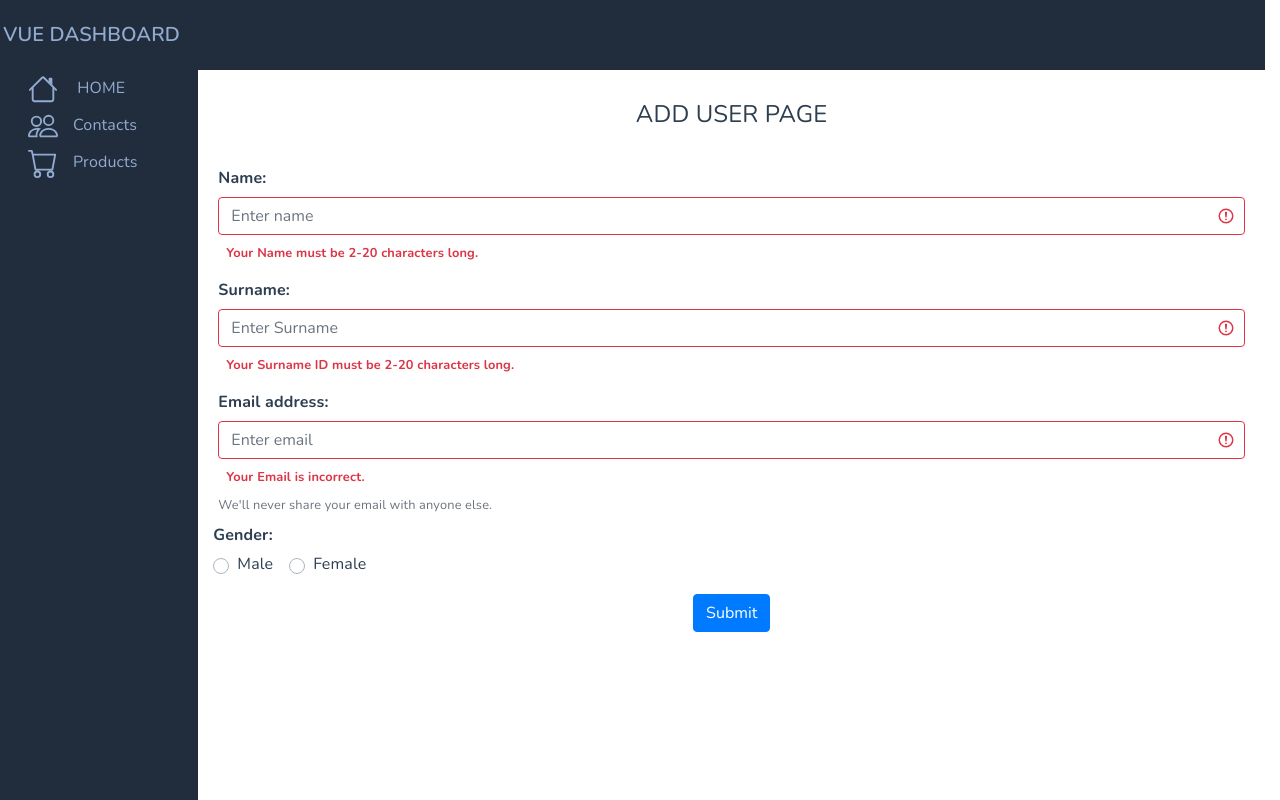
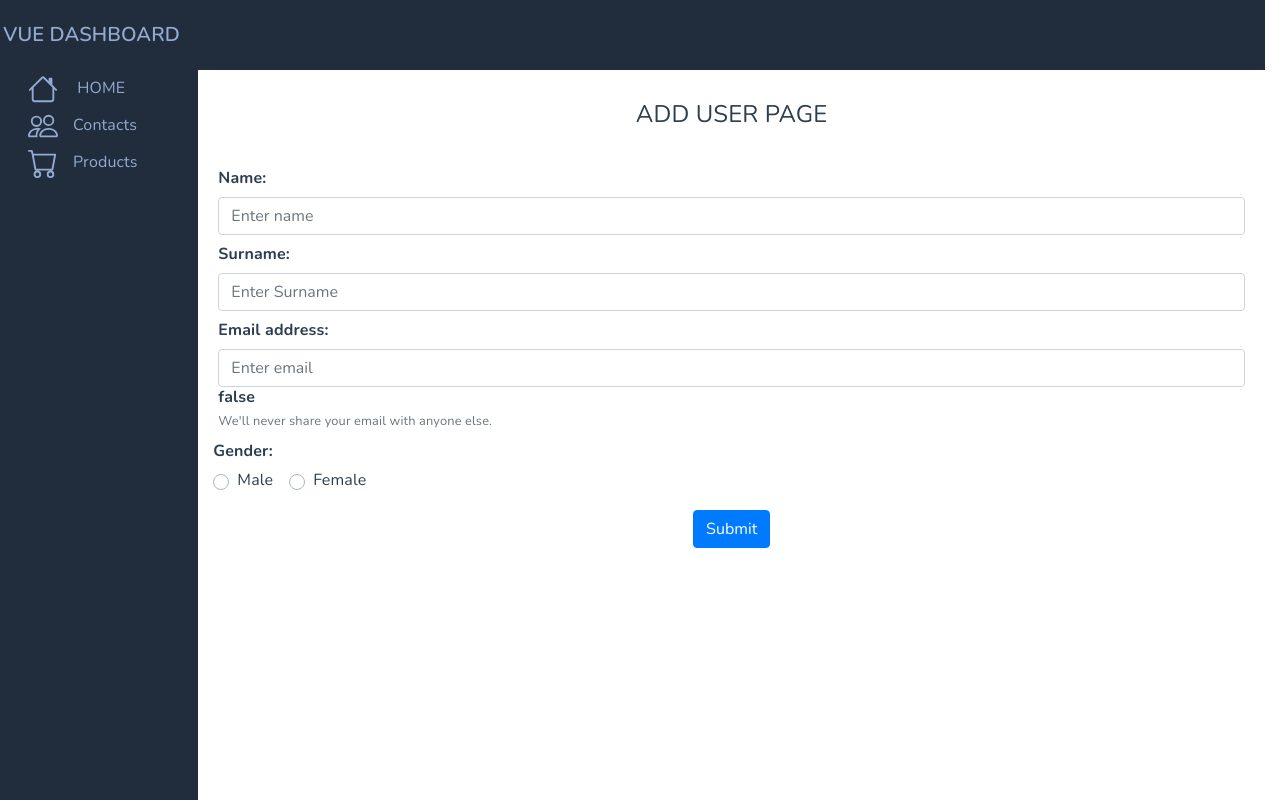
Before and after one commit to monika-piras/vue-dashboard-example, a Vue app: page /#/addUserPage in a window 1280 px wide. Built offline with nearby package versions, Linux system fonts and the light colour scheme; what vue-apexcharts would draw is missing.

Commit message:
update changes on form component validation

```diff
--- a/src/components/FormComponent.vue
+++ b/src/components/FormComponent.vue
@@ -8,27 +8,27 @@
     <b-form @submit="onSubmit" v-else>
 
       <b-form-group label-cols-sm="3" class="font-weight-style" id="input-group-2" label="Name:" label-for="input-2">
-        <b-form-input id="input-2" v-model="form.fname" :state="validationName" required placeholder="Enter name"></b-form-input>
+        <b-form-input id="input-2" v-model="form.fname" :state="isFormNameValid" placeholder="Enter name"></b-form-input>
 
-        <b-form-invalid-feedback :state="validationName">
+        <b-form-invalid-feedback :state="isFormNameValid">
           Your Name must be 2-20 characters long.
         </b-form-invalid-feedback>
 
       </b-form-group>
 
       <b-form-group label-cols-sm="3" class="font-weight-style" id="input-group-2" label="Surname:" label-for="input-2b">
-        <b-form-input id="input-2b" v-model="form.lname" :state="validationSurname" required placeholder="Enter Surname"></b-form-input>
+        <b-form-input id="input-2b" v-model="form.lname" :state="isFormSurnameValid" placeholder="Enter Surname"></b-form-input>
 
-        <b-form-invalid-feedback :state="validationSurname">
+        <b-form-invalid-feedback :state="isFormSurnameValid">
           Your Surname ID must be 2-20 characters long.
         </b-form-invalid-feedback>
 
       </b-form-group>
 
       <b-form-group label-cols-sm="3" class="font-weight-style" id="input-group-1" label="Email address:" label-for="input-1" description="We'll never share your email with anyone else.">
-        <b-form-input id="input-1" v-model="form.email" :state="validationEmail" type="email" required placeholder="Enter email"></b-form-input>
-
-        <b-form-invalid-feedback :state="validationEmail">
+        <b-form-input id="input-1" v-model="form.email" :state="isFormEmailValid" type="email" placeholder="Enter email"></b-form-input>
+        {{isFormEmailValid}} {{validationEmail}}
+        <b-form-invalid-feedback :state="isFormEmailValid">
           Your Email is incorrect.
         </b-form-invalid-feedback>
 
@@ -59,6 +59,7 @@ export default {
   data() {
     return {
       isLoading: false,
+      isSubmitted: false,
 
       form: {
         fname: "",
@@ -82,13 +83,11 @@ export default {
         (this.form.email = this.user.email),
         (this.form.gender = this.user.gender);
     },
-    // resetErrors() {
-    //   this.validationName = true;
-    //   this.validationSurname = true;
-    //   this.validationEmail = true;
-    // },
 
     onSubmit(evt) {
+      evt.preventDefault();
+      this.isSubmitted = true;
+
       if (
         this.validationName &&
         this.validationSurname &&
@@ -156,12 +155,11 @@ export default {
             });
         }
       }
-
-      evt.preventDefault();
     }
   },
 
   computed: {
+
     validationName() {
       return this.form.fname.length > 1 && this.form.fname.length <= 20;
     },
@@ -171,6 +169,20 @@ export default {
     validationEmail() {
       var re = /^(([^<>()[\]\\.,;:\s@"]+(\.[^<>()[\]\\.,;:\s@"]+)*)|(".+"))@((\[[0-9]{1,3}\.[0-9]{1,3}\.[0-9]{1,3}\.[0-9]{1,3}\])|(([a-zA-Z\-0-9]+\.)+[a-zA-Z]{2,}))$/;
       return re.test(this.form.email);
+    },
+
+    isFormNameValid() {
+      return !this.isSubmitted && !this.form.fname ? null : this.validationName;
+    },
+    isFormSurnameValid() {
+      return !this.isSubmitted && !this.form.lname
+        ? null
+        : this.validationSurname;
+    },
+    isFormEmailValid() {
+      return !this.isSubmitted && !this.form.email
+        ? null
+        : this.validationEmail;
     }
   }
 };
```
